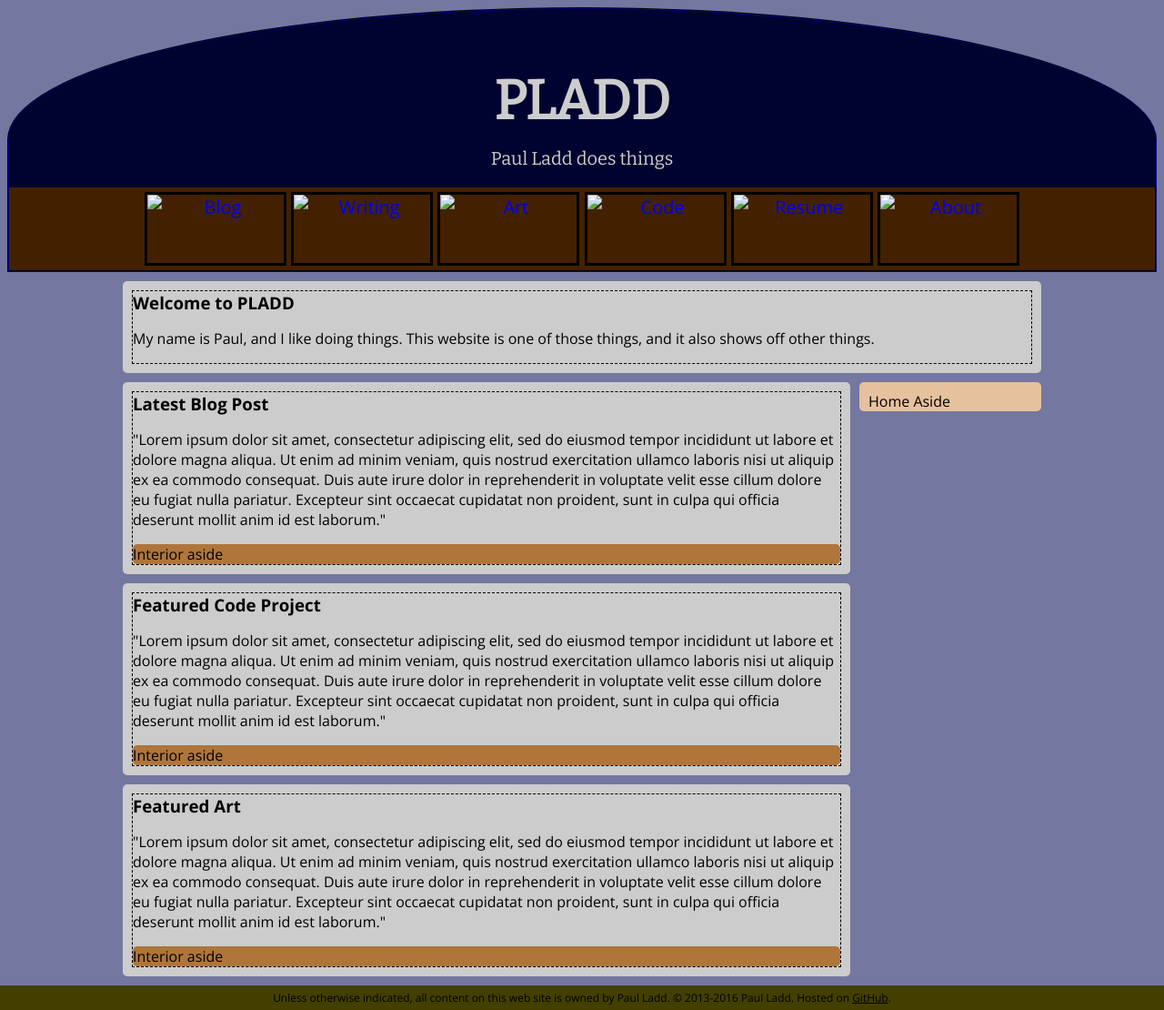
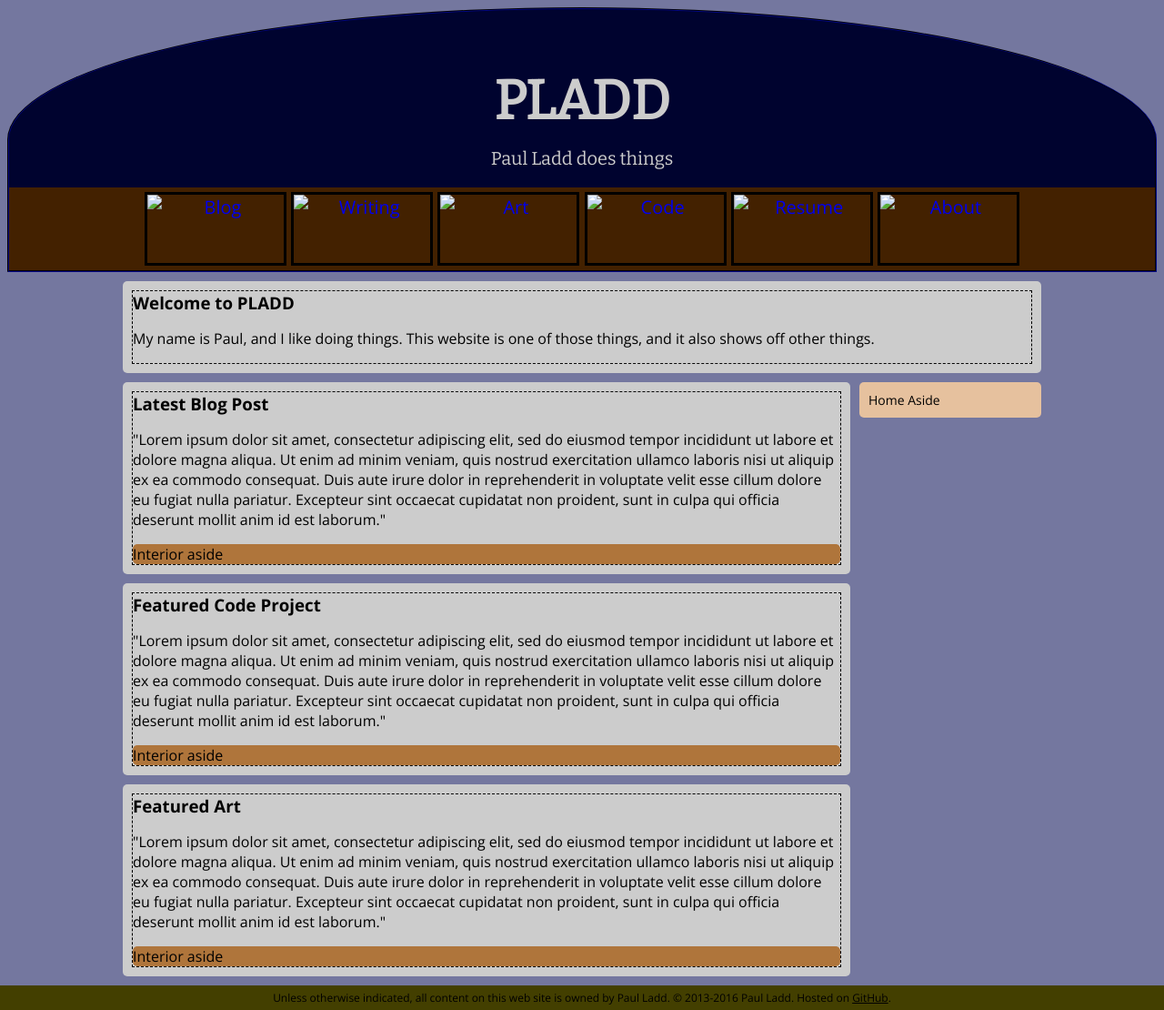
Before and after one commit to itspladd/personal-website-old, a Jekyll site: the page built from index.html, in a window 1280 px wide. Shown: the whole page at 91% size. Built offline with Jekyll 4.4.1, drawn with Linux system fonts in a browser that asks for light colours.

Commit message:
+font-size:14px for aside sidebars, +10px bottom margin for children
Also rearranged CSS entries in aside.sidebar

```diff
--- a/css/main.css
+++ b/css/main.css
@@ -139,16 +139,17 @@ a.main-title:hover {
 /* Aside.sidebar is for sidebar content. */
 aside.sidebar {
     background-color: #E6C19E;
+    border-radius: 5px;
+    display: inline-block;
+    float: right;
+    font-size: 14px;
+    margin: 10px auto 10px auto;
     text-align: left;
-    display: inline-block;
     width: 200px;
-    margin: 10px auto 10px auto;
-    border-radius: 5px;
-    float: right;
 }
 
 aside.sidebar * {
-    margin: 10px 10px 0px 10px;
+    margin: 10px 10px 10px 10px;
 }
 
 /* Section is used for thematically-related content. */
```
